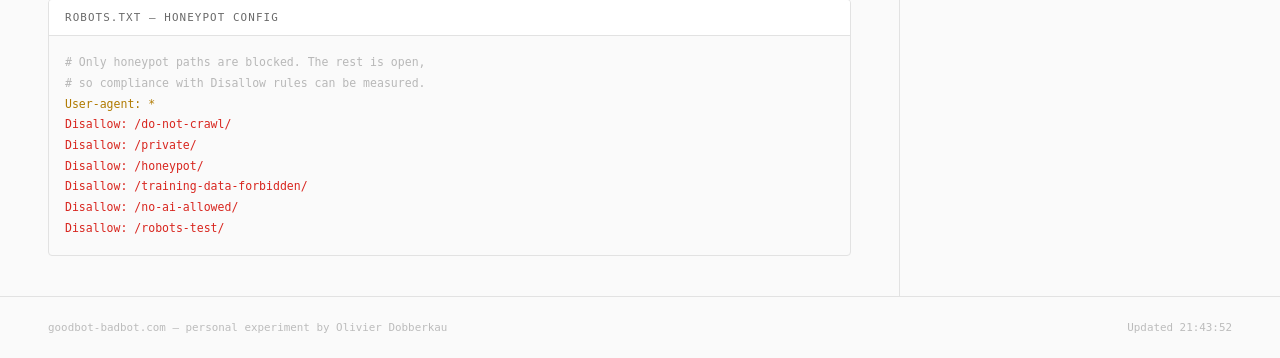
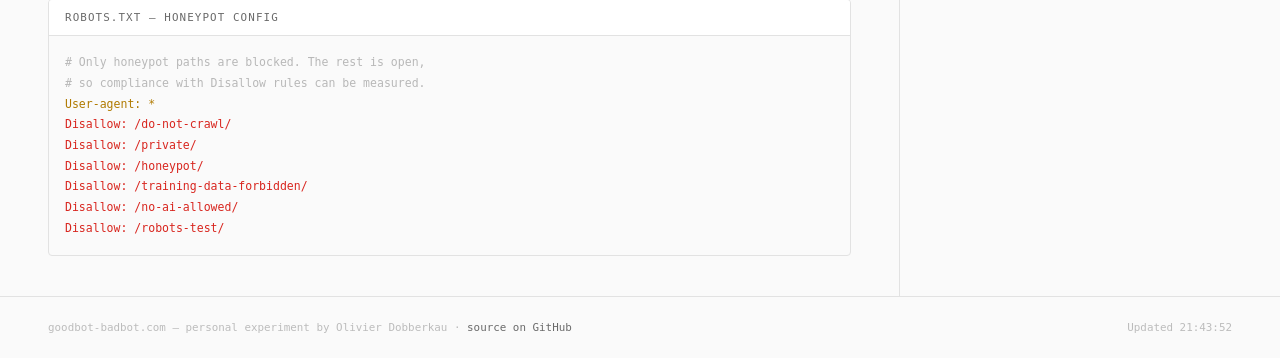
Before and after one commit to dkd-dobberkau/goodbot-badbot, a FastAPI app: page / in a window 1280 px wide. Shown: the part 751-1109 px from the top of the page. Run offline with FastAPI, Linux system fonts and the light colour scheme; data that the repository does not hold is empty; parts of the project's set-up code (start-up, migrations or seed data) failed here and were passed over; some web fonts are replaced.

Commit message:
feat: link to GitHub repo from footer
Co-Authored-By: Claude Opus 4.7 (1M context) <noreply@anthropic.com>

```diff
--- a/templates/index.html
+++ b/templates/index.html
@@ -401,6 +401,18 @@
     color: var(--dim);
   }
 
+  footer a {
+    color: var(--muted);
+    text-decoration: none;
+    border-bottom: 1px solid transparent;
+    transition: color 0.2s ease, border-color 0.2s ease;
+  }
+
+  footer a:hover {
+    color: var(--text);
+    border-bottom-color: var(--muted);
+  }
+
   @media (max-width: 900px) {
     .main-grid { grid-template-columns: 1fr; }
     .stats-row { grid-template-columns: 1fr; }
@@ -498,7 +510,7 @@
 </div>
 
 <footer>
-  <span>goodbot-badbot.com — personal experiment by Olivier Dobberkau</span>
+  <span>goodbot-badbot.com — personal experiment by Olivier Dobberkau · <a href="https://github.com/dkd-dobberkau/goodbot-badbot" target="_blank" rel="noopener noreferrer">source on GitHub</a></span>
   <span id="lastUpdate">—</span>
 </footer>
 
```
